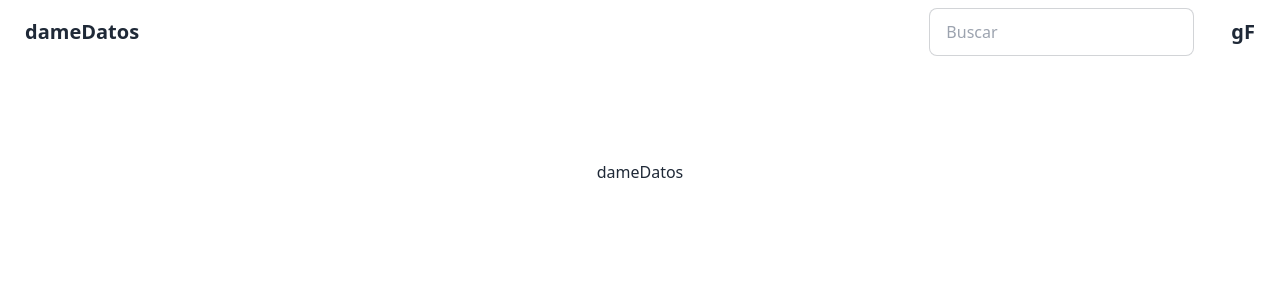
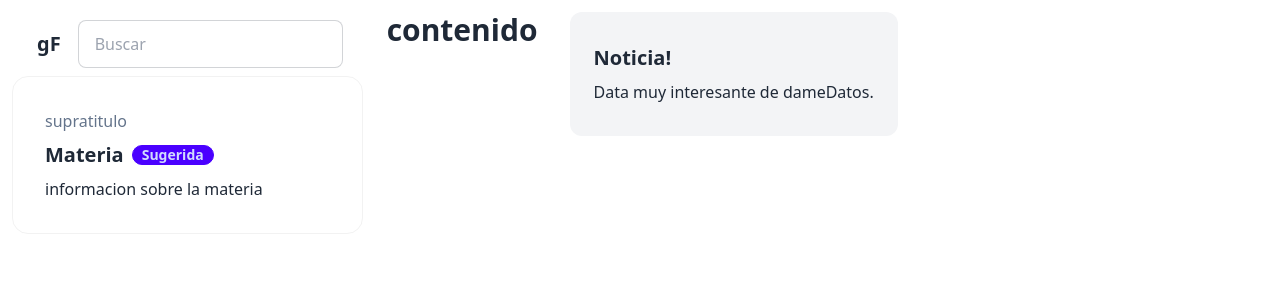
Before and after one commit to damedatos/webapp, a Next.js app: page / in a window 1280 px wide. Shown: the top 300 px of the page. Built offline with nearby package versions, Linux system fonts and the light colour scheme.

Commit message:
holy grail

```diff
--- /dev/null
+++ b/src/components/left.js
@@ -0,0 +1,38 @@
+export function Left({ userId }) {
+    return(<div class="w-fixed px-3">
+        <div class="sticky top-0 rounded-xl w-full h-full">
+            <Nav/>
+            <ul class="flex sm:flex-col overflow-hidden content-center">
+                <Materia/>
+            </ul>
+        </div>
+    </div>)
+}
+
+function Nav({ userId }) {
+    return(<div className="navbar">
+        <div tabIndex={0} role="button" className="dropdown dropdown-end">
+            <span className="btn btn-ghost rounded-full text-xl">gF</span>
+            <ul tabIndex={0} className="z-[1] menu dropdown-content rounded-box shadow mt-3 p-3 gap-3 w-20">
+                <li>Perfil</li>
+                <li>Salir</li>
+            </ul>
+        </div>
+        <div className="form-control me-3">
+            <input type="text" placeholder="Buscar" className="input input-bordered"/>
+        </div>
+    </div>)
+}
+
+function Materia({ materiaId }) {
+    return(<li className="card card-bordered">
+        <div className="card-body">
+            <h3 className="text-slate-500">supratitulo</h3>
+            <h2 className="card-title">
+                Materia
+                <div className="badge badge-primary">Sugerida</div>
+            </h2>
+            <p>informacion sobre la materia</p>
+        </div>
+    </li>)
+}
--- /dev/null
+++ b/src/components/right.js
@@ -0,0 +1,17 @@
+export function Right({ userId }) {
+    return(<div class="flex flex-shrink px-3">
+        <div class="flex sm:flex-col px-2">
+           <Noticia/>
+        </div>
+    </div>
+    )
+}
+
+function Noticia({ materiaId }) {
+    return(<li className="card card-primary bg-gray-100 rounded-xl mb-3 w-full">
+        <div className="card-body mx-auto px-6 lg:py-8">
+            <h2 className="card-title">Noticia!</h2>
+            <p>Data muy interesante de dameDatos.</p>
+        </div>
+    </li>)
+}
--- a/src/pages/_app.js
+++ b/src/pages/_app.js
@@ -1,28 +1,21 @@
-import '../styles/globals.css';
+import '@/styles/globals.css';
+
+import { Right } from '@/components/right'
+import { Left } from '@/components/left'
+
 import Head from 'next/head'
 import Link from 'next/link'
 
 function MyApp({ Component, pageProps }) {
     return (<>
         <Head><title>dameDatos</title></Head>
-        <div className="navbar bg-base-100">
-            <div className="flex-1">
-                <a className="btn btn-ghost text-xl">dameDatos</a>
-            </div>
-            <div className="flex-none gap-2">
-                <div className="form-control">
-                    <input type="text" placeholder="Buscar" className="input input-bordered w-25 me-3" />
-                </div>
-                <div tabIndex={0} role="button" className="dropdown dropdown-end">
-                    <span className="btn btn-ghost text-xl">gF</span>
-                    <ul tabIndex={0} className="mt-5 p-3 gap-3 shadow menu dropdown-content rounded-box w-20">
-                        <li>Perfil</li>
-                        <li>Salir</li>
-                    </ul>
-                </div>
-            </div>
+        <div class="w-full flex flex-col sm:flex-row py-3">
+            <Left/>
+            <main role="main" className="min-w-7xl mx-3">
+                <Component {...pageProps} />
+            </main>
+            <Right/>
         </div>
-        <Component {...pageProps} />
     </>)
 }
 
--- /dev/null
+++ b/src/pages/_document.js
@@ -0,0 +1,13 @@
+import { Html, Head, Main, NextScript } from 'next/document'
+
+export default function Document() {
+  return (
+    <Html lang="en">
+      <Head />
+      <body>
+        <Main />
+        <NextScript />
+      </body>
+    </Html>
+  )
+}
--- a/src/pages/index.js
+++ b/src/pages/index.js
@@ -1,9 +1,5 @@
-import Image from 'next/image'
-
 export default function Home() {
-  return (
-    <main className={`flex min-h-screen flex-col items-center justify-between p-24`}>
-      <h1>dameDatos</h1>
-    </main>
-  )
+  return (<div className="flex flex-col">
+    <h1 class="text-3xl font-extrabold">contenido</h1>
+  </div>)
 }
```
